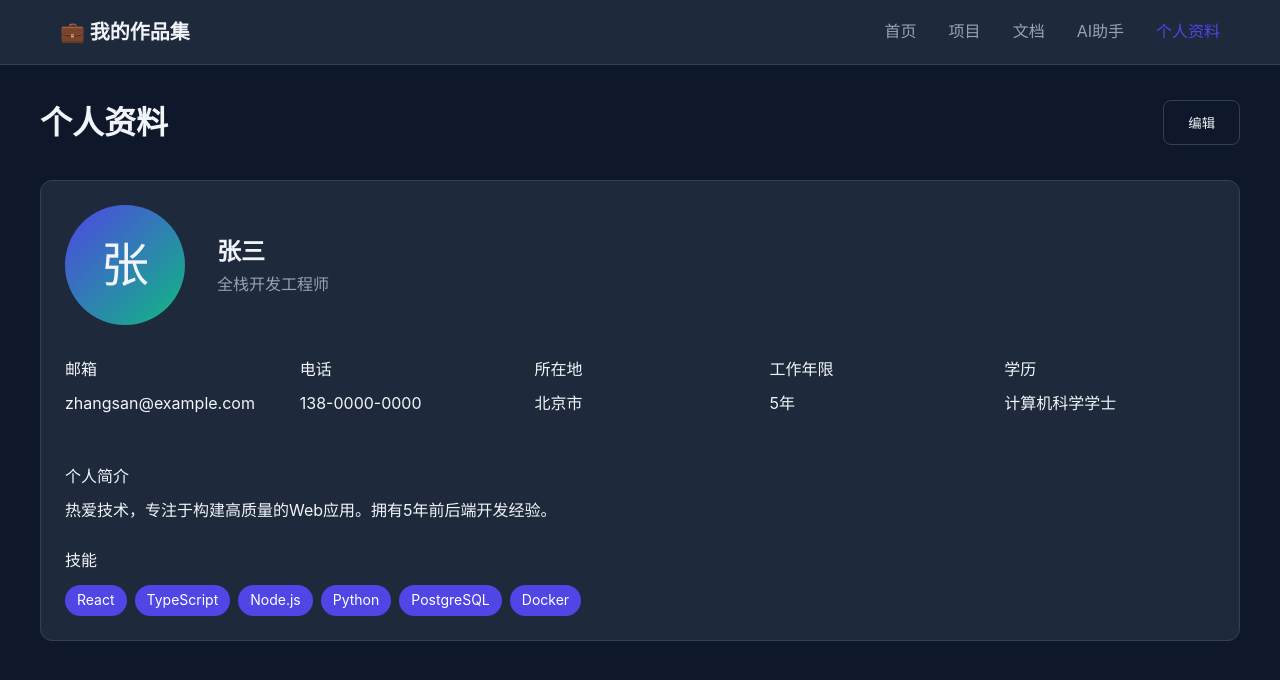
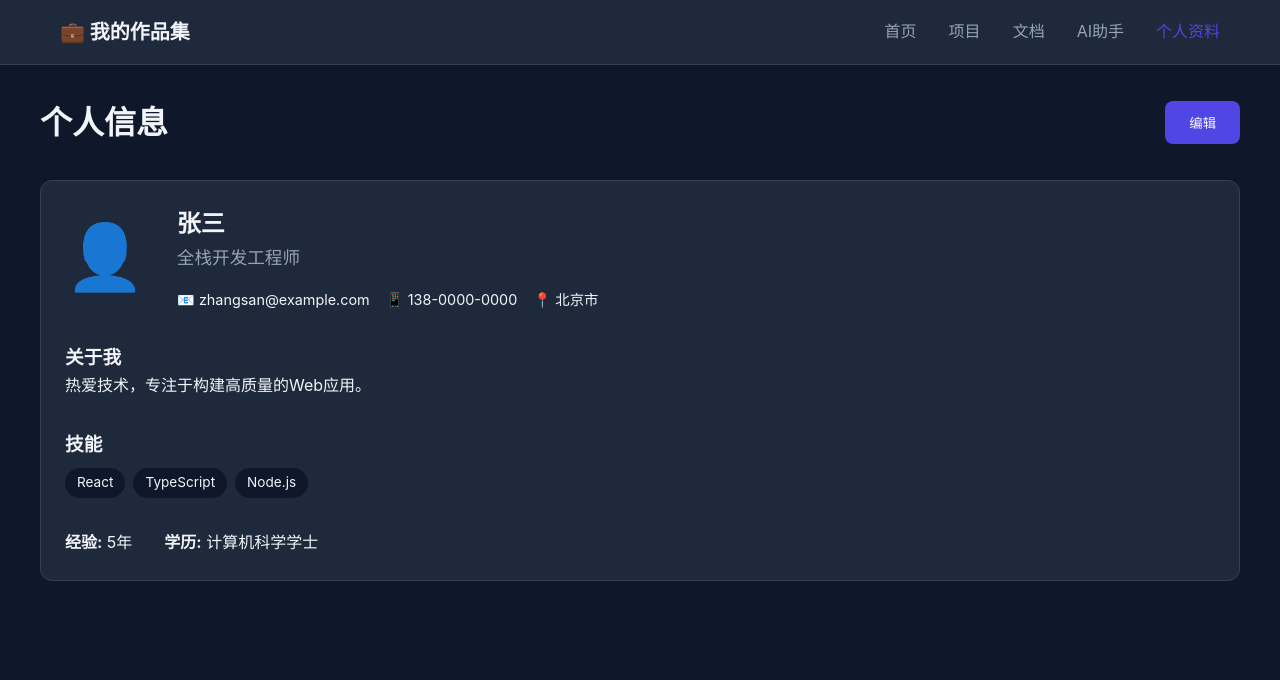
Before and after one commit to cinl-maker/portfolio-frontend, a React (Vite) app: page /profile in a window 1280 px wide. Shown: the top 680 px of the page. Built offline with nearby package versions, Linux system fonts and the light colour scheme; no server answers; the HTML template or start-up script is replaced by a standard one.

Commit message:
Update: localStorage persistence

```diff
--- a/src/pages/Profile.tsx
+++ b/src/pages/Profile.tsx
@@ -1,186 +1,145 @@
 import { useState, useEffect } from 'react'
-
-const API_BASE = import.meta.env.VITE_API_URL || ''
+import { storage } from '../api/storage'
 
 function Profile() {
-  const [profile, setProfile] = useState({
-    name: '张三',
-    title: '全栈开发工程师',
-    email: 'zhangsan@example.com',
-    phone: '138-0000-0000',
-    location: '北京市',
-    bio: '热爱技术，专注于构建高质量的Web应用。拥有5年前后端开发经验。',
-    skills: ['React', 'TypeScript', 'Node.js', 'Python', 'PostgreSQL', 'Docker'],
-    experience: '5年',
-    education: '计算机科学学士'
-  })
-
+  const [profile, setProfile] = useState(storage.getProfile())
   const [editing, setEditing] = useState(false)
   const [formData, setFormData] = useState(profile)
-  const [loading, setLoading] = useState(true)
 
-  // 从后端加载数据
   useEffect(() => {
-    fetch(`${API_BASE}/api/profile`)
-      .then(res => res.json())
-      .then(data => {
-        if (data && Object.keys(data).length > 0) {
-          setProfile(data)
-          setFormData(data)
-        }
-        setLoading(false)
-      })
-      .catch(() => setLoading(false))
+    setProfile(storage.getProfile())
   }, [])
 
-  // 保存到后端
-  const handleSave = async () => {
-    try {
-      const res = await fetch(`${API_BASE}/api/profile`, {
-        method: 'PUT',
-        headers: { 'Content-Type': 'application/json' },
-        body: JSON.stringify(formData)
-      })
-      if (res.ok) {
+  const handleSave = () => {
+    storage.setProfile(formData)
     setProfile(formData)
     setEditing(false)
   }
-    } catch (err) {
-      console.error('保存失败:', err)
-      // 即使 API 失败也保存到本地
-      setProfile(formData)
-      setEditing(false)
-    }
+
+  const getSkillsArray = (skills: any) => {
+    if (typeof skills === 'string') return skills.split(',').map((s: string) => s.trim())
+    if (Array.isArray(skills)) return skills
+    return []
   }
 
   return (
     <div className="container page">
       <div style={{ display: 'flex', justifyContent: 'space-between', alignItems: 'center', marginBottom: '2rem' }}>
-        <h1>个人资料</h1>
-        <button
-          className={`btn ${editing ? 'btn-primary' : 'btn-secondary'}`}
-          onClick={() => editing ? handleSave() : setEditing(true)}
-        >
-          {editing ? '保存' : '编辑'}
+        <h1>个人信息</h1>
+        <button className="btn btn-primary" onClick={() => setEditing(!editing)}>
+          {editing ? '取消' : '编辑'}
         </button>
       </div>
 
+      {editing ? (
         <div className="card">
-        <div style={{ display: 'flex', alignItems: 'center', gap: '2rem', marginBottom: '2rem' }}>
-          <div style={{
-            width: '120px',
-            height: '120px',
-            borderRadius: '50%',
-            background: 'linear-gradient(135deg, var(--primary), var(--secondary))',
-            display: 'flex',
-            alignItems: 'center',
-            justifyContent: 'center',
-            fontSize: '3rem'
-          }}>
-            {profile.name[0]}
-          </div>
-          <div>
-            {editing ? (
-              <>
+          <h3 style={{ marginBottom: '1.5rem' }}>编辑资料</h3>
+          <div className="form-group">
+            <label>姓名</label>
             <input
               type="text"
               value={formData.name}
               onChange={e => setFormData({ ...formData, name: e.target.value })}
-                  style={{ fontSize: '1.5rem', fontWeight: 'bold', marginBottom: '0.5rem' }}
             />
+          </div>
+          <div className="form-group">
+            <label>职位</label>
             <input
               type="text"
               value={formData.title}
               onChange={e => setFormData({ ...formData, title: e.target.value })}
-                  style={{ fontSize: '1rem', color: 'var(--text-muted)' }}
             />
-              </>
-            ) : (
-              <>
-                <h2>{profile.name}</h2>
-                <p style={{ color: 'var(--text-muted)' }}>{profile.title}</p>
-              </>
-            )}
           </div>
-        </div>
-
-        <div style={{ display: 'grid', gridTemplateColumns: 'repeat(auto-fit, minmax(200px, 1fr))', gap: '1.5rem' }}>
           <div className="form-group">
             <label>邮箱</label>
-            {editing ? (
             <input
               type="email"
               value={formData.email}
               onChange={e => setFormData({ ...formData, email: e.target.value })}
             />
-            ) : (
-              <p>{profile.email}</p>
-            )}
           </div>
           <div className="form-group">
             <label>电话</label>
-            {editing ? (
             <input
               type="tel"
               value={formData.phone}
               onChange={e => setFormData({ ...formData, phone: e.target.value })}
             />
-            ) : (
-              <p>{profile.phone}</p>
-            )}
           </div>
           <div className="form-group">
-            <label>所在地</label>
-            {editing ? (
+            <label>地址</label>
             <input
               type="text"
               value={formData.location}
               onChange={e => setFormData({ ...formData, location: e.target.value })}
             />
-            ) : (
-              <p>{profile.location}</p>
-            )}
           </div>
           <div className="form-group">
-            <label>工作年限</label>
-            <p>{profile.experience}</p>
+            <label>个人简介</label>
+            <textarea
+              value={formData.bio}
+              onChange={e => setFormData({ ...formData, bio: e.target.value })}
+              rows={4}
+            />
           </div>
           <div className="form-group">
-            <label>学历</label>
-            <p>{profile.education}</p>
+            <label>技能 (用逗号分隔)</label>
+            <input
+              type="text"
+              value={typeof formData.skills === 'string' ? formData.skills : formData.skills?.join(', ')}
+              onChange={e => setFormData({ ...formData, skills: e.target.value.split(',').map(s => s.trim()) })}
+            />
+          </div>
+          <button className="btn btn-primary" onClick={handleSave}>
+            保存
+          </button>
+        </div>
+      ) : (
+        <div className="card">
+          <div style={{ display: 'flex', gap: '2rem', alignItems: 'flex-start' }}>
+            <div style={{ fontSize: '4rem' }}>👤</div>
+            <div style={{ flex: 1 }}>
+              <h2>{profile.name}</h2>
+              <p style={{ color: 'var(--text-muted)', fontSize: '1.1rem' }}>{profile.title}</p>
+              <div style={{ marginTop: '1rem', display: 'flex', flexWrap: 'wrap', gap: '1rem', fontSize: '0.9rem' }}>
+                {profile.email && <span>📧 {profile.email}</span>}
+                {profile.phone && <span>📱 {profile.phone}</span>}
+                {profile.location && <span>📍 {profile.location}</span>}
+              </div>
             </div>
           </div>
 
-        <div className="form-group" style={{ marginTop: '1.5rem' }}>
-          <label>个人简介</label>
-          {editing ? (
-            <textarea
-              value={formData.bio}
-              onChange={e => setFormData({ ...formData, bio: e.target.value })}
-            />
-          ) : (
+          {profile.bio && (
+            <div style={{ marginTop: '2rem' }}>
+              <h3>关于我</h3>
               <p>{profile.bio}</p>
+            </div>
           )}
-        </div>
 
-        <div style={{ marginTop: '1.5rem' }}>
-          <label style={{ display: 'block', marginBottom: '0.75rem' }}>技能</label>
-          {editing ? (
-            <input
-              type="text"
-              value={formData.skills.join(', ')}
-              onChange={e => setFormData({ ...formData, skills: e.target.value.split(',').map(s => s.trim()) })}
-              placeholder="用逗号分隔技能"
-            />
-          ) : (
-            <div className="tags">
-              {profile.skills.map(skill => (
-                <span key={skill} className="tag">{skill}</span>
+          {getSkillsArray(profile.skills).length > 0 && (
+            <div style={{ marginTop: '2rem' }}>
+              <h3>技能</h3>
+              <div style={{ display: 'flex', flexWrap: 'wrap', gap: '0.5rem', marginTop: '0.5rem' }}>
+                {getSkillsArray(profile.skills).map((skill: string, i: number) => (
+                  <span key={i} style={{
+                    padding: '0.25rem 0.75rem',
+                    background: 'var(--bg)',
+                    borderRadius: '1rem',
+                    fontSize: '0.85rem'
+                  }}>
+                    {skill}
+                  </span>
                 ))}
               </div>
+            </div>
           )}
+
+          <div style={{ marginTop: '2rem', display: 'flex', gap: '2rem' }}>
+            {profile.experience && <div><strong>经验:</strong> {profile.experience}</div>}
+            {profile.education && <div><strong>学历:</strong> {profile.education}</div>}
           </div>
         </div>
+      )}
     </div>
   )
 }
```
Lines whose indentation alone changed are shown as unchanged.
